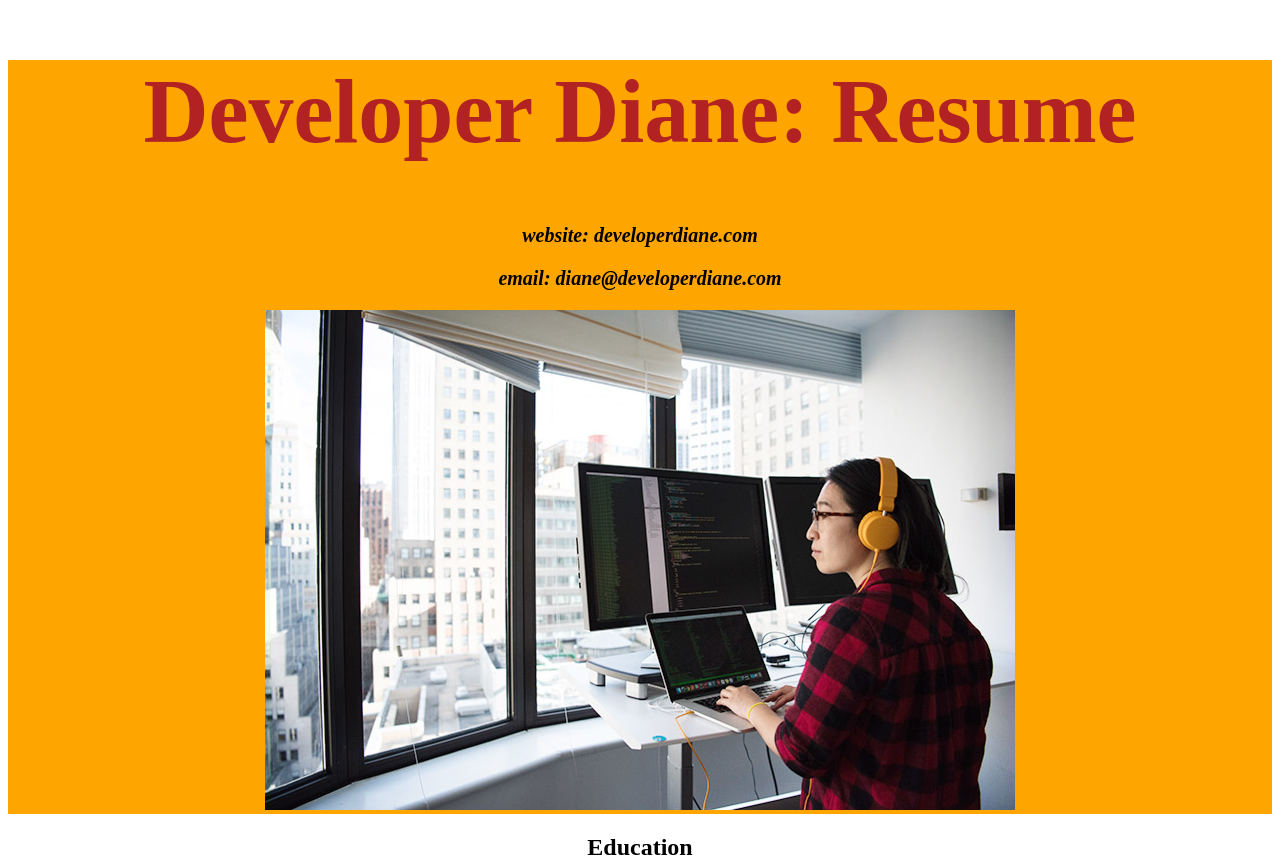
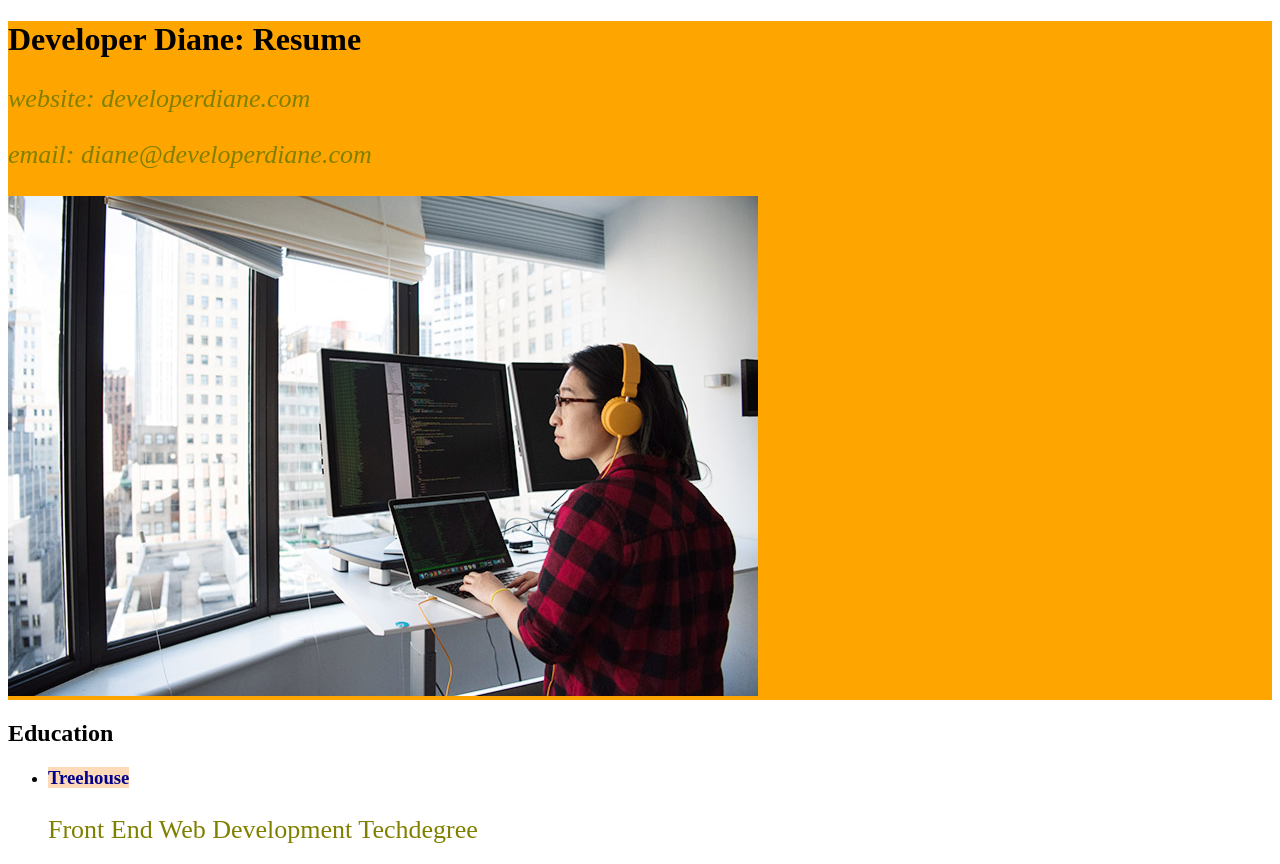
Before and after one commit to emilytrancat/CSS-Basics, a plain HTML site: page index.html in a window 1280 px wide. Shown: the top 864 px of the page. Drawn offline with Linux system fonts and the light colour scheme.

Commit message:
Changes 5
Introducing CSS Selectors

```diff
--- a/css/style.css
+++ b/css/style.css
@@ -1,15 +1,30 @@
-body {
-    text-align: center;
+/* * {
+    margin: 0;
+    padding: 0;
+    color: red;
+} */
+
+/* removing all margin and padding by changing the value to "0" */
+
+p {
+    color: olive;
+    font-size: 26px;
 }
 
 header {
     background-color: orange;
 }
 
-h1 {
-    font-size: 90px;
+footer {
+    background-color: lightcoral;
 }
 
-p {
-    font-size: 20px;
+a {
+    color: darkblue;
+    background-color: peachpuff;
+    text-decoration: none;
 }
+
+/* Order doesn't matter too much here. But, it still plays an important role.
+If you switched the footer style to be on top of the header style, it doesn't do
+anything. */
--- a/index.html
+++ b/index.html
@@ -5,23 +5,8 @@
   <meta name="viewport" content="width=device-width, initial-scale=1.0">
   <title>Developer Diane: Resume</title>
   <link rel="stylesheet" href="css/style.css">
-  <style>
-    p {
-      font-size: 20px;
-      font-weight: bold;
-    }
+</head>
 
-    h1 {
-      font-size: 90px;
-      color: firebrick;
-    }
-
-    header {
-      background-color: orange;
-    }
-  </style>
-
-</head>
 <body>
   <main>
     <header>
```
